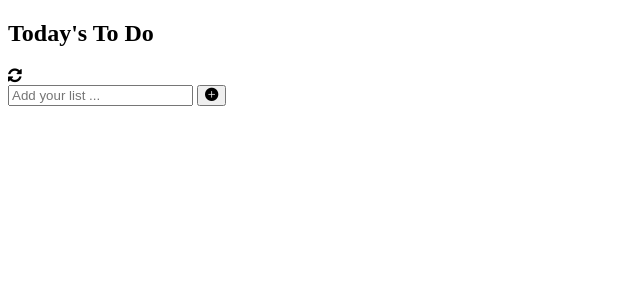
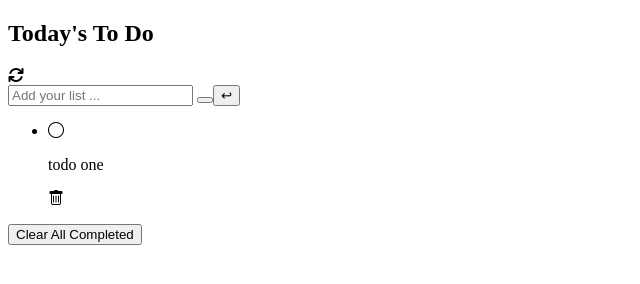
Before and after one commit to Naledi-Dikgale/todo-list, a website: page src/index.html in a window 1280 px wide. Shown: the whole page, without its empty margins (0-640 px from the left). Drawn offline with nearby package versions, Linux system fonts and the light colour scheme.

Commit message:
Update index.js

```diff
--- a/src/index.html
+++ b/src/index.html
@@ -10,6 +10,17 @@
   <link rel="stylesheet" href="http://maxcdn.bootstrapcdn.com/font-awesome/4.3.0/css/font-awesome.min.css">
 </head>
 
+<!DOCTYPE html>
+<html lang="en">
+
+<head>
+  <meta charset="UTF-8" />
+  <meta http-equiv="X-UA-Compatible" content="IE=edge" />
+  <meta name="viewport" content="width=device-width, initial-scale=1.0" />
+  <title>ToDo List App</title>
+  <link rel="stylesheet" href="https://cdnjs.cloudflare.com/ajax/libs/font-awesome/6.4.0/css/all.min.css" integrity="sha512-iecdLmaskl7CVkqkXNQ/ZH/XLlvWZOJyj7Yy7tcenmpD1ypASozpmT/E0iPtmFIB46ZmdtAc9eNBvH0H/ZpiBw==" crossorigin="anonymous" referrerpolicy="no-referrer" />
+</head>
+
 <body>
   <div class="container">
     <header>
@@ -20,17 +31,25 @@
         <form id="todo-form">
           <input type="text" name="todo-input" id="todo-input" placeholder="Add your list ..." />
           <button type="submit">
-            <i class="bi bi-plus-circle-fill"></i>
+            <button class="add-btn" id="add-btn">&#8617</button>
           </button>
         </form>
       </div>
     </header>
 
     <ul id="todo-list">
+      <li class="todo">
+        <i
+          class="bi bi-circle"
+          data-action="check"
+        ></i>
+        <p class="" data-action="check">todo one</p>
 
+        <i class="bi bi-trash" data-action="delete"></i>
+      </li>
     </ul>
 
-    <div class="notification"></div>
+    <button class="clearChecked">Clear All Completed</button>
 
   </div>
 </body>
```
